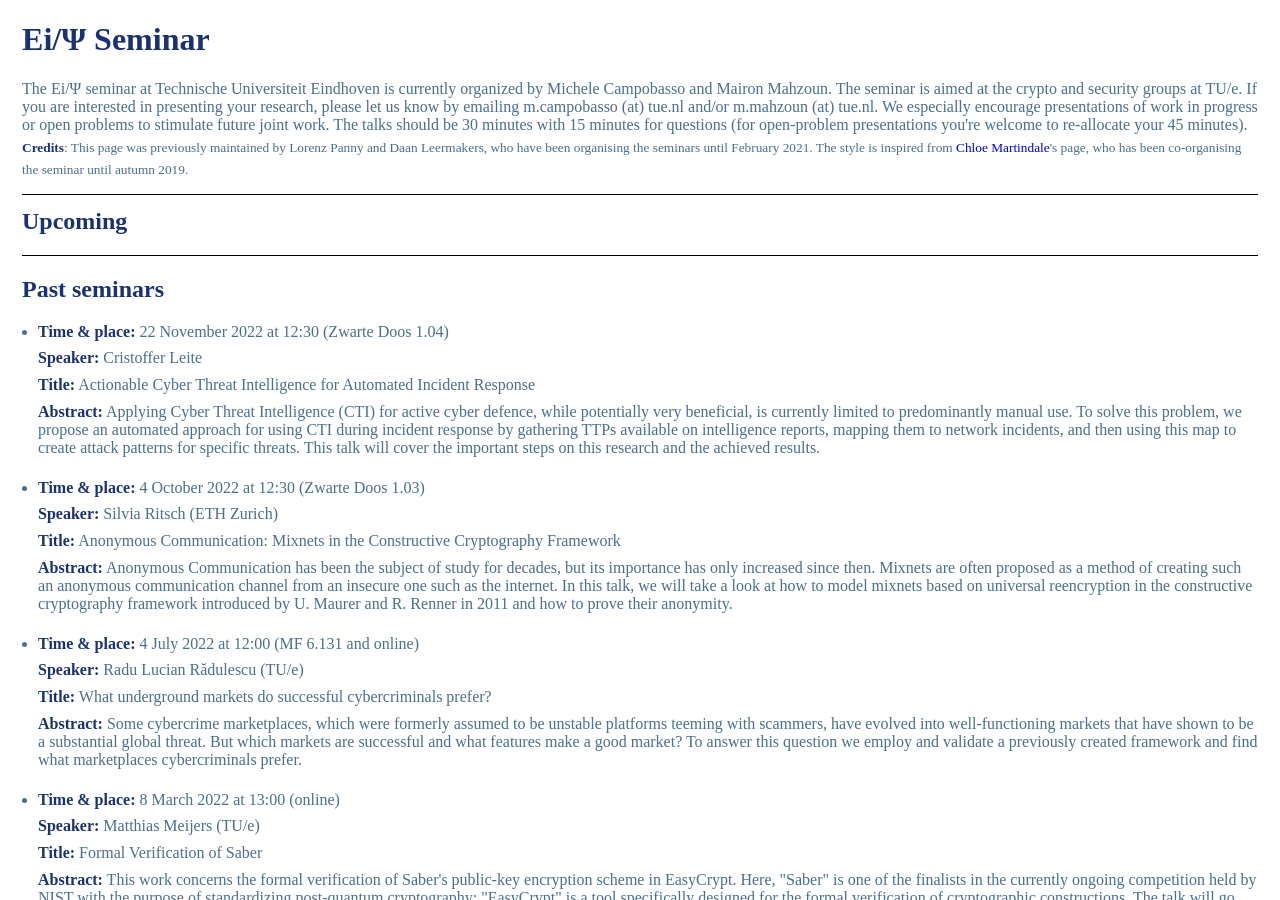
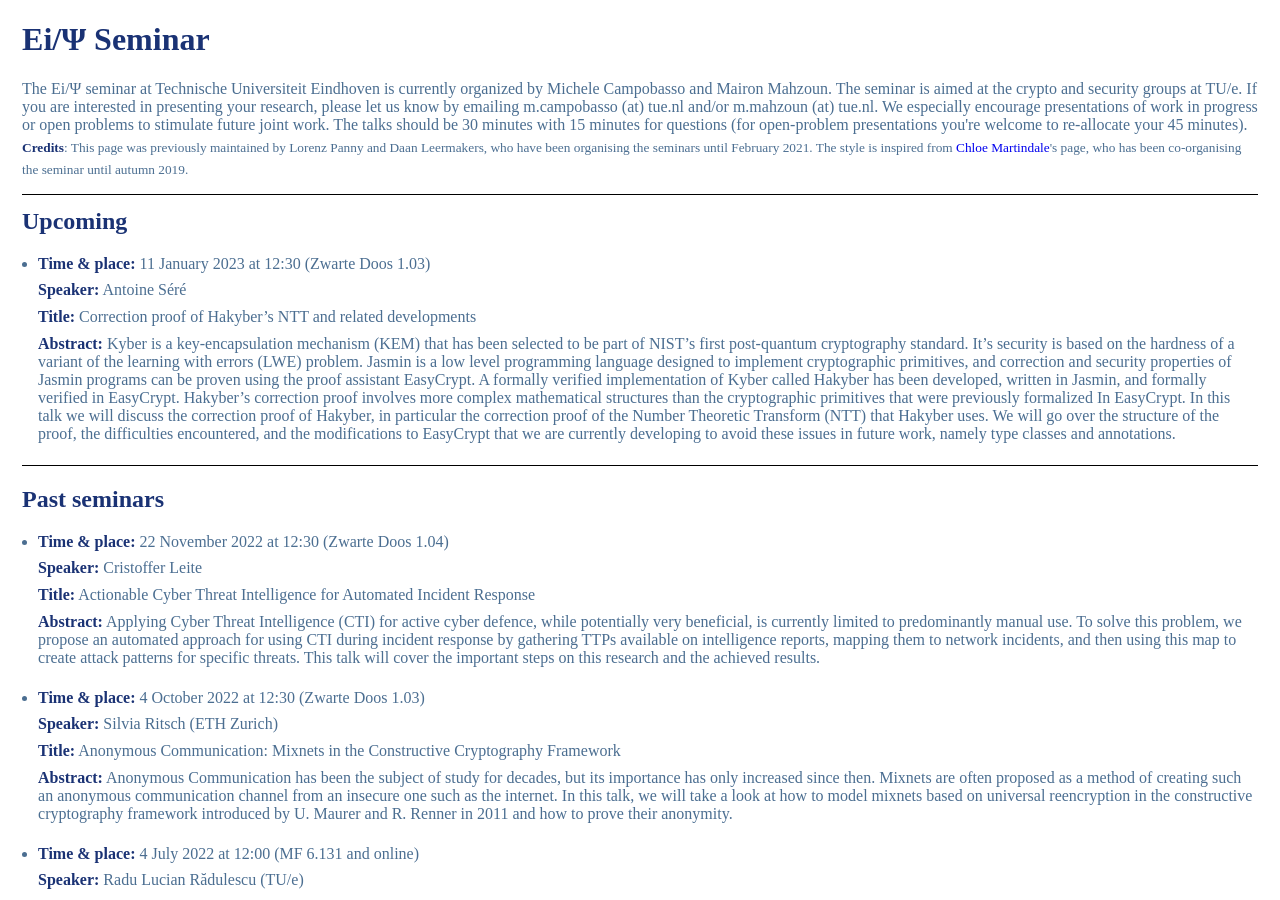
Before and after one commit to michelecampobasso/michelecampobasso.github.io, a Jekyll site: the page eipsi/index.html, which Jekyll copies as it is, in a window 1280 px wide and 900 px high. Built offline with Jekyll 4.4.1, drawn with Linux system fonts in a browser that asks for light colours; some web fonts are replaced; formulas are drawn with MathJax 3.

Commit message:
Update index.html

```diff
--- a/eipsi/index.html
+++ b/eipsi/index.html
@@ -232,6 +232,22 @@ img.MathJax_strut {border: 0!important; padding: 0!important; margin: 0!importan
 
         <h2>Upcoming</h2>
 
+        <ul class="spaced-list">
+            <li>
+                <p>
+                    <b>Time &amp; place:</b>
+                    11 January 2023 at 12:30 (Zwarte Doos 1.03)
+                </p><p>
+                    <b>Speaker:</b>
+                    Antoine Séré
+                </p><p>
+                    <b>Title:</b>
+                    Correction proof of Hakyber’s NTT and related developments
+                </p><p>
+                    <b>Abstract:</b>
+                    Kyber is a key-encapsulation mechanism (KEM) that has been selected to be part of NIST’s first post-quantum cryptography standard. It’s security is based on the hardness of a variant of the learning with errors (LWE) problem. Jasmin is a low level programming language designed to implement cryptographic primitives, and correction and security properties of Jasmin programs can be proven using the proof assistant EasyCrypt. A formally verified implementation of Kyber called Hakyber has been developed, written in Jasmin, and formally verified in EasyCrypt. Hakyber’s correction proof involves more complex mathematical structures than the cryptographic primitives that were previously formalized In EasyCrypt. In this talk we will discuss the correction proof of Hakyber, in particular the correction proof of the Number Theoretic Transform (NTT) that Hakyber uses. We will go over the structure of the proof, the difficulties encountered, and the modifications to EasyCrypt that we are currently developing to avoid these issues in future work, namely type classes and annotations.
+             </li>
+        </ul>
 
         <hr style="margin-top:1ex;">
 
```
